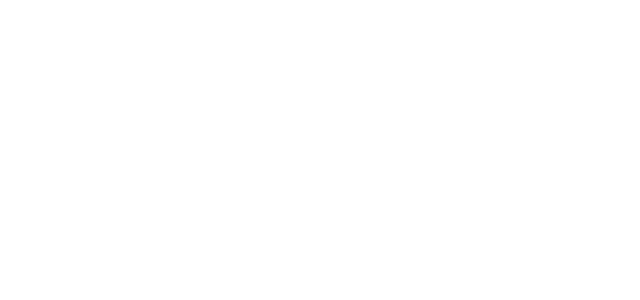
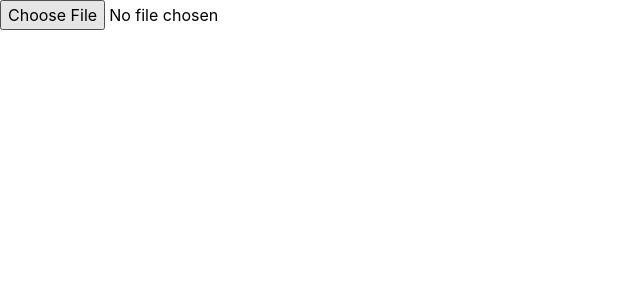
Before and after one commit to Aybee5/sadaqa-fund, a Nuxt app: page /Add_org in a window 1280 px wide. Before the commit this address had no page. Shown: the top 300 px of the page, without its empty margins (0-640 px from the left). Built offline with nearby package versions, Linux system fonts and the light colour scheme.

Commit message:
created a new empty file

```diff
--- /dev/null
+++ b/pages/Add_org.vue
@@ -0,0 +1,15 @@
+<template>
+  <div>
+      <input type="file" class="">
+  </div>
+</template>
+
+<script>
+export default {
+
+}
+</script>
+
+<style>
+
+</style>
```
